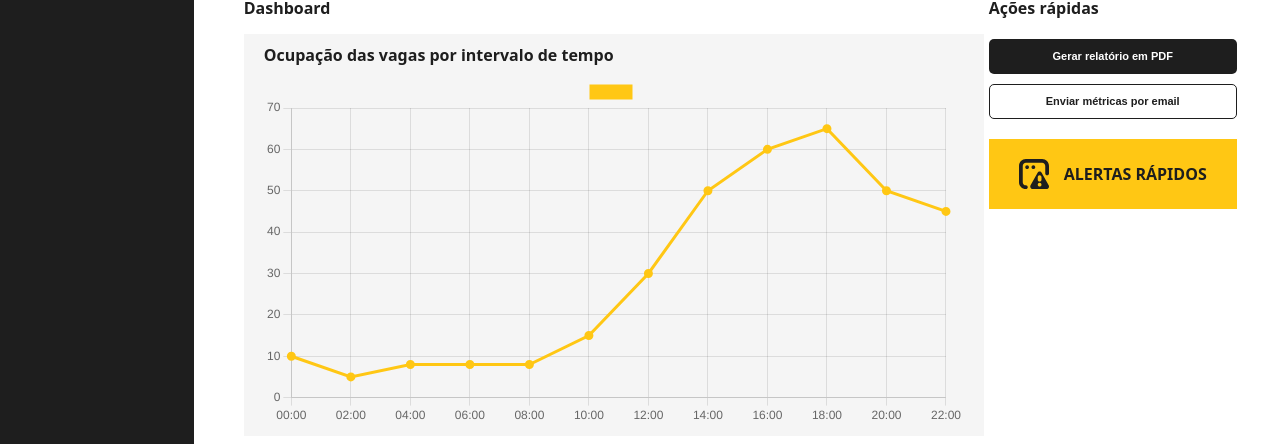
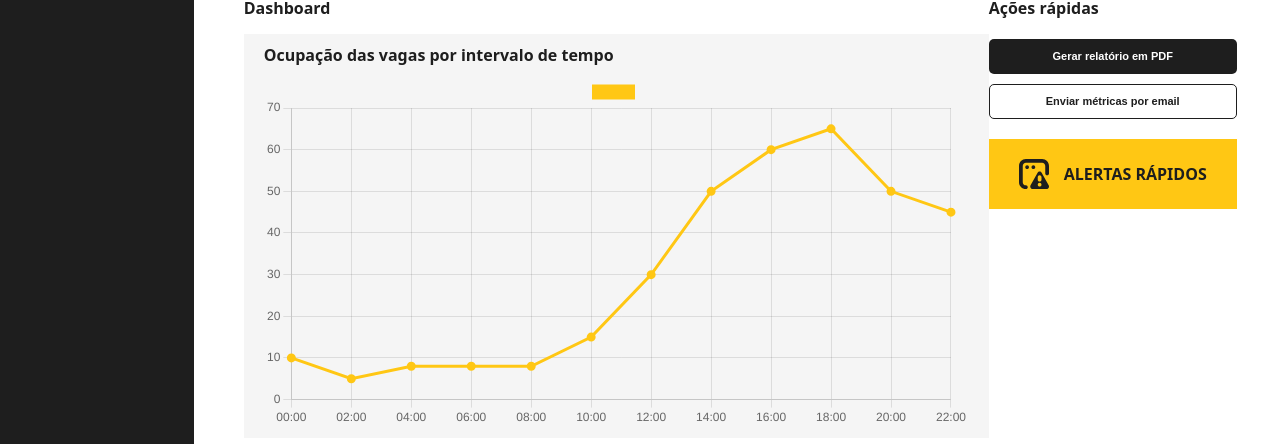
Before and after one commit to smg1708/Grupo_pi, a plain HTML site: page Algoritmos/public/dashboard.html in a window 1280 px wide. Shown: the part 356-800 px from the top of the page. Drawn offline with nearby package versions, Linux system fonts and the light colour scheme; files whose address does not match are found by name.

Commit message:
Ajustando detalhes dashboard

```diff
--- a/Algoritmos/public/dashboard.html
+++ b/Algoritmos/public/dashboard.html
@@ -23,7 +23,6 @@
 
                 <div class="opcoes">
                     <div class="opcao">
-                        <span class="selecionada"></span>
                         <img src="./assets/dashboard-painel.svg">
                         <span>Dashboard</span>
                     </div>
@@ -187,7 +186,7 @@
             datasets: [{
                 label: '',
                 data: [60, 35, 5],
-                backgroundColor: ['#f4c20d', '#0f9d58', '#1f1f1f']
+                backgroundColor: ['#ffc714', '#0f9d58', '#1f1f1f']
             }]
         }
     });
@@ -201,19 +200,22 @@
             datasets: [{
                 label: 'Mulheres',
                 data: [35, 12, 5, 3, 2],
-                backgroundColor: '#f4c20d',
+                backgroundColor: '#ffc714',
+                borderColor: '#ffc714',
                 borderWidth: 1
             },
             {
                 label: 'Homens',
                 data: [45, 25, 10, 8, 2],
                 backgroundColor: '#0f9d58',
+                borderColor: '#0f9d58',
                 borderWidth: 1
             },
             {
                 label: 'Outros',
                 data: [20, 8, 3, 2, 1],
                 backgroundColor: '#1f1f1f',
+                borderColor: '#1f1f1f',
                 borderWidth: 1
             }
 
--- a/Algoritmos/public/styles/style.css
+++ b/Algoritmos/public/styles/style.css
@@ -388,7 +388,7 @@ body {
     gap: 10px;
     background-color: #f5f5f5;
     padding: 10px 20px;
-    width: 700px;
+    width: 705px;
 }
 
 .dashboard-body .dashboard-principal-esquerda .graficos {
```
